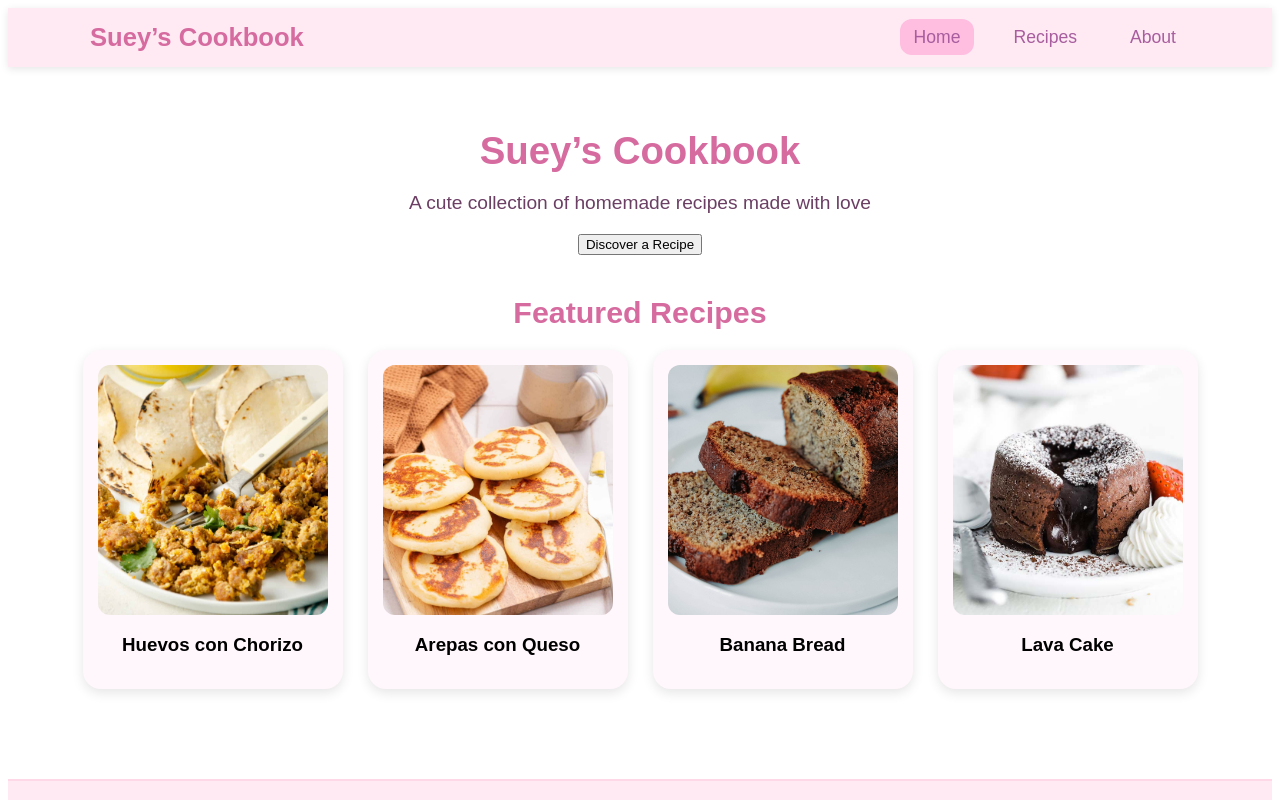
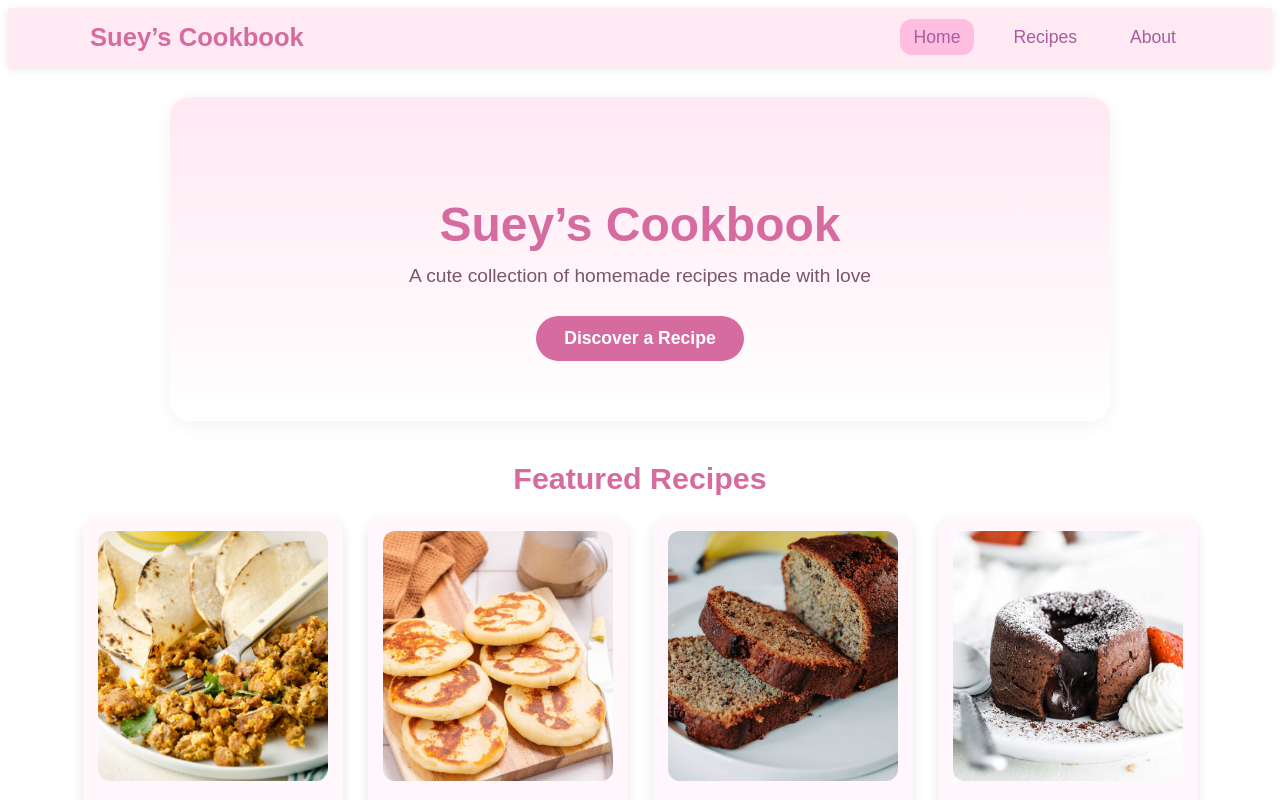
Before and after one commit to scuevas1/frontend-framework, a Vue app: page / in a window 1280 px wide. Shown: the top 800 px of the page. Built offline with nearby package versions, Linux system fonts and the light colour scheme.

Commit message:
fixing my css so the page is structured better.

```diff
--- a/src/style.css
+++ b/src/style.css
@@ -103,16 +103,29 @@
   font-family: 'Phudu', sans-serif;
 }
 
+.hero {
+  text-align: center;
+  padding: 60px 20px;
+  background: linear-gradient(180deg, #ffe9f3, #fff);
+  border-radius: 20px;
+  max-width: 900px;
+  margin: auto;
+  box-shadow: 0 4px 20px rgba(0,0,0,0.05);
+}
+
 .hero-title {
-  font-size: 2.4rem;
+  font-size: 3rem;
   color: #d66ba0;
   margin-bottom: 10px;
 }
 
 .hero-subtitle {
   font-size: 1.2rem;
-  color: #6b3f64;
-  margin-bottom: 20px;
+  color: #7a556c;
+  max-width: 650px;
+  margin: auto;
+  margin-bottom: 25px;
+  line-height: 1.5;
 }
 
 .section-title {
@@ -149,3 +162,26 @@
   margin-bottom: 10px;
   display: block;
 }
+
+.random-btn {
+  background-color: #d66ba0;
+  color: white;
+  border: none;
+  padding: 12px 28px;
+  border-radius: 25px;
+  font-size: 1.1rem;
+  font-weight: 600;
+  cursor: pointer;
+  transition: 0.3s ease;
+}
+
+.random-btn:hover {
+  background-color: #c55a90;
+  transform: translateY(-3px);
+}
+
+.random-result {
+  margin-top: 18px;
+  font-size: 1.2rem;
+  color: #a64d7c;
+}
```
